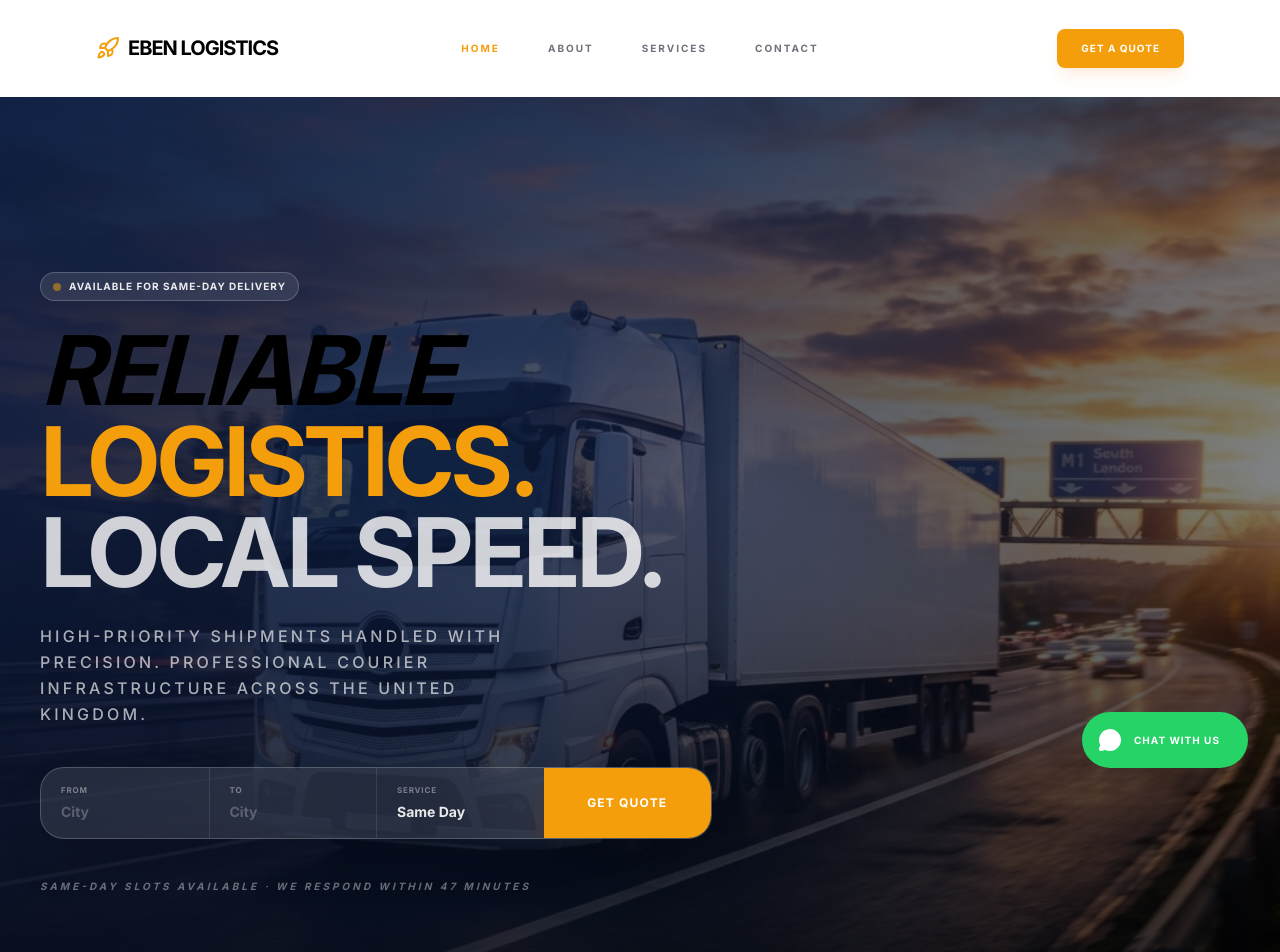
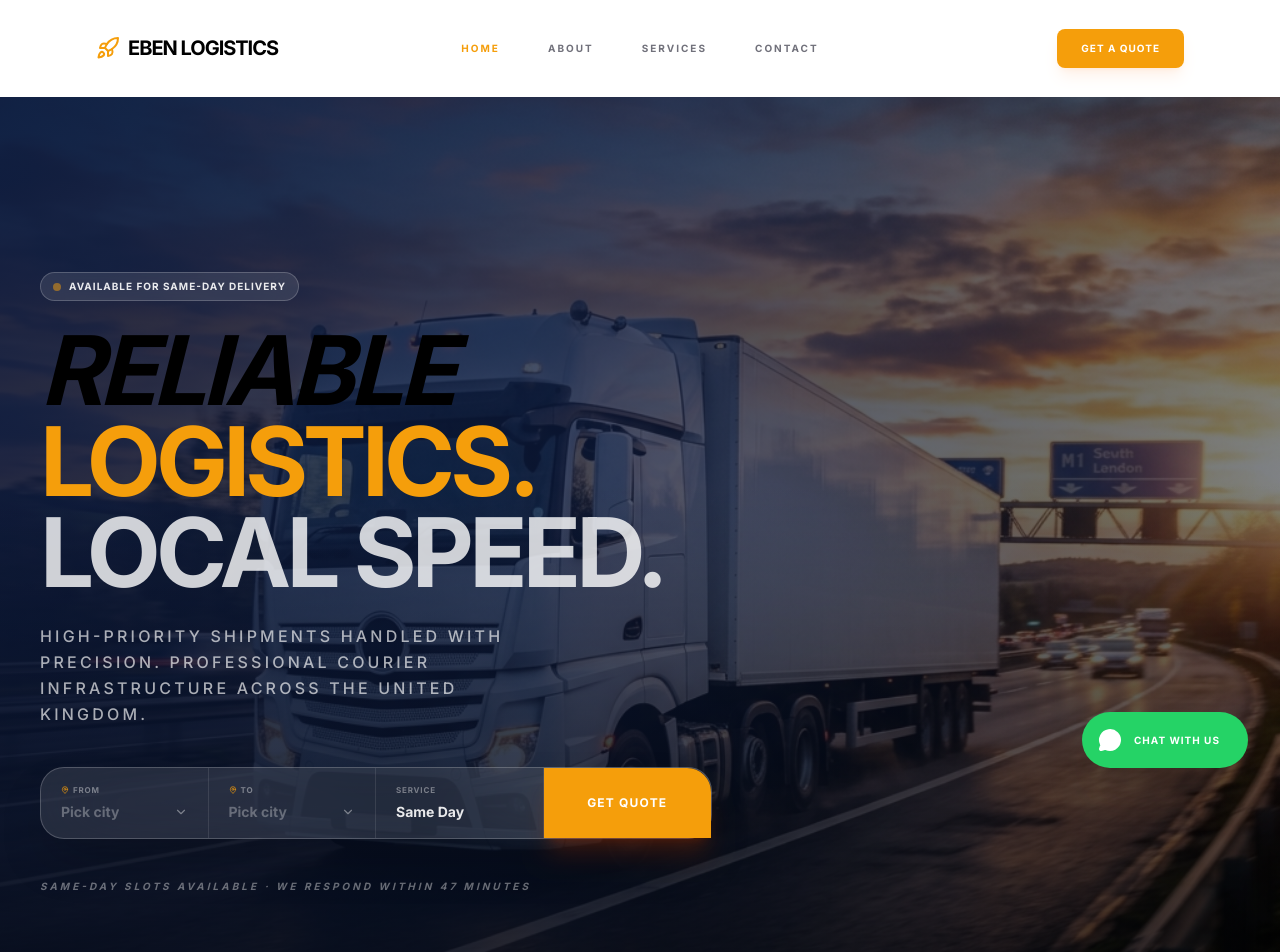
Before and after one commit to veektrie/antigravity, a Next.js app: page / in a window 1280 px wide. Shown: the top 952 px of the page. Built offline with nearby package versions, Linux system fonts and the light colour scheme.

Commit message:
feat: add CitySelect component and integrate into homepage hero section

```diff
--- a/src/app/page.tsx
+++ b/src/app/page.tsx
@@ -1,8 +1,9 @@
 "use client";
 
-import React from "react";
+import React, { useState } from "react";
 import Link from "next/link";
 import Image from "next/image";
+import CitySelect from "@/components/CitySelect";
 import {
   ArrowRight,
   Check,
@@ -28,6 +29,9 @@ import QuoteForm from "@/components/QuoteForm";
 import { BRAND, SERVICES } from "@/lib/constants";
 
 export default function HomePage() {
+  const [fromCity, setFromCity] = useState("");
+  const [toCity, setToCity] = useState("");
+
   return (
     <div className="flex flex-col min-h-screen">
 
@@ -84,18 +88,29 @@ export default function HomePage() {
               initial={{ opacity: 0, y: 30 }}
               animate={{ opacity: 1, y: 0 }}
               transition={{ delay: 0.3 }}
-              className="bg-white/10 backdrop-blur-2xl border border-white/20 rounded-2xl shadow-2xl max-w-2xl overflow-hidden"
+              className="bg-white/10 backdrop-blur-2xl border border-white/20 rounded-2xl shadow-2xl max-w-2xl overflow-visible"
             >
               <div className="grid grid-cols-1 md:grid-cols-4">
-                <div className="flex flex-col px-5 py-4 space-y-1.5">
-                  <span className="text-[8px] font-bold uppercase tracking-widest text-white/40">From</span>
-                  <input type="text" placeholder="City" className="text-sm font-bold outline-none bg-transparent placeholder:text-white/25 text-white" />
+                {/* FROM — Searchable City Dropdown */}
+                <div className="px-5 py-4 border-b md:border-b-0 md:border-r border-white/10">
+                  <CitySelect
+                    label="From"
+                    value={fromCity}
+                    onChange={setFromCity}
+                    placeholder="Pick city"
+                  />
                 </div>
-                <div className="flex flex-col px-5 py-4 space-y-1.5 border-t md:border-t-0 md:border-l border-white/10">
-                  <span className="text-[8px] font-bold uppercase tracking-widest text-white/40">To</span>
-                  <input type="text" placeholder="City" className="text-sm font-bold outline-none bg-transparent placeholder:text-white/25 text-white" />
+                {/* TO — Searchable City Dropdown */}
+                <div className="px-5 py-4 border-b md:border-b-0 md:border-r border-white/10">
+                  <CitySelect
+                    label="To"
+                    value={toCity}
+                    onChange={setToCity}
+                    placeholder="Pick city"
+                  />
                 </div>
-                <div className="flex flex-col px-5 py-4 space-y-1.5 border-t md:border-t-0 md:border-l border-white/10">
+                {/* SERVICE */}
+                <div className="flex flex-col px-5 py-4 space-y-1.5 border-b md:border-b-0 md:border-r border-white/10">
                   <span className="text-[8px] font-bold uppercase tracking-widest text-white/40">Service</span>
                   <select className="text-sm font-bold outline-none bg-transparent appearance-none text-white/90">
                     <option className="text-black bg-white">Same Day</option>
@@ -104,7 +119,7 @@ export default function HomePage() {
                     <option className="text-black bg-white">Contract</option>
                   </select>
                 </div>
-                <button className="bg-accent text-white font-bold py-5 hover:bg-orange-600 active:scale-95 transition-all text-xs uppercase tracking-widest shadow-xl shadow-orange-800/30">
+                <button className="bg-accent text-white font-bold py-5 hover:bg-orange-600 active:scale-95 transition-all text-xs uppercase tracking-widest shadow-xl shadow-orange-800/30 rounded-b-2xl md:rounded-b-none md:rounded-r-2xl">
                   Get Quote
                 </button>
               </div>
--- /dev/null
+++ b/src/components/CitySelect.tsx
@@ -0,0 +1,151 @@
+"use client";
+
+import React, { useState, useRef, useEffect } from "react";
+import { ChevronDown, Search, MapPin } from "lucide-react";
+
+export const UK_CITIES = [
+  // England — Major Cities
+  "London", "Birmingham", "Manchester", "Leeds", "Sheffield", "Bradford",
+  "Liverpool", "Bristol", "Leicester", "Coventry", "Nottingham", "Newcastle upon Tyne",
+  "Sunderland", "Brighton", "Hull", "Plymouth", "Stoke-on-Trent", "Wolverhampton",
+  "Derby", "Southampton", "Portsmouth", "Oxford", "Cambridge", "Exeter",
+  "Reading", "Luton", "Milton Keynes", "Northampton", "Norwich", "Ipswich",
+  "Peterborough", "Chelmsford", "Colchester", "Gloucester", "Swindon", "Bournemouth",
+  "Poole", "Torquay", "Hastings", "Eastbourne", "Worthing", "Crawley",
+  "Guildford", "Slough", "Watford", "St Albans", "Hemel Hempstead", "Stevenage",
+  "Bedford", "Bury St Edmunds", "Kings Lynn", "Great Yarmouth", "Doncaster",
+  "Rotherham", "Barnsley", "Wakefield", "Huddersfield", "Halifax", "Blackpool",
+  "Preston", "Blackburn", "Bolton", "Wigan", "Oldham", "Rochdale", "Salford",
+  "Stockport", "Warrington", "Crewe", "Chester", "Shrewsbury", "Worcester",
+  "Hereford", "Telford", "Stafford", "Walsall", "Dudley", "Solihull",
+  "Redditch", "Rugby", "Nuneaton", "Coventry", "Warwick", "Leamington Spa",
+  "Stratford-upon-Avon", "Lichfield", "Tamworth", "Burton upon Trent",
+  "Mansfield", "Chesterfield", "Lincoln", "Grimsby", "Scunthorpe", "Grantham",
+  "Boston", "Skegness", "Loughborough", "Hinckley", "Kettering", "Corby",
+  "Wellingborough", "Daventry", "Banbury", "Kidlington", "Swindon",
+  // Scotland
+  "Glasgow", "Edinburgh", "Aberdeen", "Dundee", "Inverness", "Stirling",
+  "Perth", "Falkirk", "Dunfermline", "Kirkcaldy", "Livingston", "Paisley",
+  "East Kilbride", "Hamilton", "Kilmarnock", "Ayr", "Dumfries", "Fort William",
+  // Wales
+  "Cardiff", "Swansea", "Newport", "Wrexham", "Barry", "Pontypridd",
+  "Merthyr Tydfil", "Rhondda", "Bangor", "Aberystwyth", "Carmarthen",
+  // Northern Ireland
+  "Belfast", "Londonderry", "Lisburn", "Newry", "Armagh", "Enniskillen",
+  "Omagh", "Ballymena", "Coleraine",
+].sort();
+
+interface CitySelectProps {
+  label: string;
+  value: string;
+  onChange: (city: string) => void;
+  placeholder?: string;
+  className?: string;
+}
+
+const CitySelect: React.FC<CitySelectProps> = ({ label, value, onChange, placeholder = "Select city", className = "" }) => {
+  const [open, setOpen] = useState(false);
+  const [search, setSearch] = useState("");
+  const containerRef = useRef<HTMLDivElement>(null);
+  const searchRef = useRef<HTMLInputElement>(null);
+
+  const filtered = UK_CITIES.filter((c) =>
+    c.toLowerCase().includes(search.toLowerCase())
+  );
+
+  // Close on outside click
+  useEffect(() => {
+    const handler = (e: MouseEvent) => {
+      if (containerRef.current && !containerRef.current.contains(e.target as Node)) {
+        setOpen(false);
+        setSearch("");
+      }
+    };
+    document.addEventListener("mousedown", handler);
+    return () => document.removeEventListener("mousedown", handler);
+  }, []);
+
+  // Focus search when opened
+  useEffect(() => {
+    if (open && searchRef.current) searchRef.current.focus();
+  }, [open]);
+
+  const select = (city: string) => {
+    onChange(city);
+    setOpen(false);
+    setSearch("");
+  };
+
+  return (
+    <div ref={containerRef} className={`relative flex flex-col space-y-1.5 ${className}`}>
+      <span className="text-[8px] font-bold uppercase tracking-widest text-white/40 flex items-center gap-1">
+        <MapPin size={8} className="text-accent" /> {label}
+      </span>
+
+      {/* Trigger */}
+      <button
+        type="button"
+        onClick={() => setOpen((o) => !o)}
+        className="flex items-center justify-between gap-2 outline-none w-full"
+      >
+        <span className={`text-sm font-bold truncate ${value ? "text-white" : "text-white/30"}`}>
+          {value || placeholder}
+        </span>
+        <ChevronDown
+          size={14}
+          className={`text-white/40 shrink-0 transition-transform duration-200 ${open ? "rotate-180" : ""}`}
+        />
+      </button>
+
+      {/* Dropdown */}
+      {open && (
+        <div
+          className="absolute left-0 top-full mt-2 z-[200] w-64 rounded-2xl overflow-hidden shadow-2xl"
+          style={{
+            background: "rgba(13, 27, 62, 0.97)",
+            backdropFilter: "blur(24px)",
+            border: "1px solid rgba(255,255,255,0.12)",
+          }}
+        >
+          {/* Search */}
+          <div className="p-2 border-b border-white/10">
+            <div className="flex items-center gap-2 bg-white/10 rounded-xl px-3 py-2">
+              <Search size={12} className="text-white/40 shrink-0" />
+              <input
+                ref={searchRef}
+                type="text"
+                value={search}
+                onChange={(e) => setSearch(e.target.value)}
+                placeholder="Search city..."
+                className="flex-1 bg-transparent outline-none text-white text-xs font-medium placeholder:text-white/30 min-w-0"
+              />
+            </div>
+          </div>
+
+          {/* City list */}
+          <div className="overflow-y-auto" style={{ maxHeight: "220px" }}>
+            {filtered.length === 0 ? (
+              <p className="text-center text-white/30 text-xs py-6 font-medium">No city found</p>
+            ) : (
+              filtered.map((city) => (
+                <button
+                  key={city}
+                  type="button"
+                  onClick={() => select(city)}
+                  className={`w-full text-left px-4 py-2.5 text-xs font-medium transition-all hover:bg-white/10 flex items-center gap-2 ${
+                    value === city ? "text-accent font-bold bg-white/5" : "text-white/80"
+                  }`}
+                >
+                  {value === city && <div className="h-1.5 w-1.5 rounded-full bg-accent shrink-0" />}
+                  {city}
+                </button>
+              ))
+            )}
+          </div>
+        </div>
+      )}
+    </div>
+  );
+};
+
+export default CitySelect;
```
